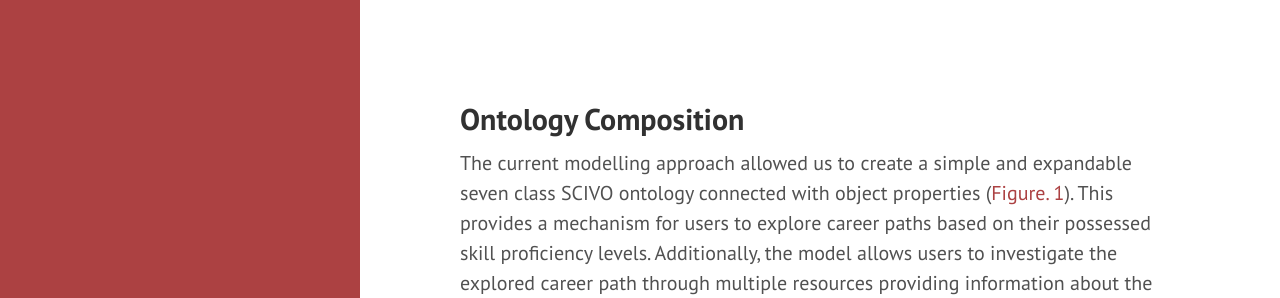
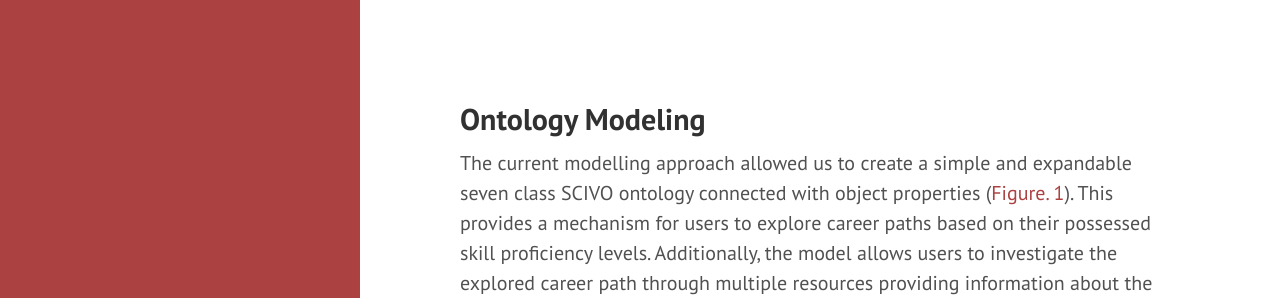
Before and after one commit to tetherless-world/sciv-ontology, a Jekyll site: the page built from modeling.md, in a window 1280 px wide and 921 px high. Shown: the top 298 px of the window. Built offline with Jekyll 4.4.1, drawn with Linux system fonts in a browser that asks for light colours; Markdown is read by kramdown in place of the engine named in the settings.

Commit message:
Update modeling.md

```diff
--- a/modeling.md
+++ b/modeling.md
@@ -7,7 +7,7 @@ title: Modeling Snippets
 <content>
 
 
-<h2 id="modelingabout">Ontology Composition</h2>
+<h2 id="modelingabout">Ontology Modeling</h2>
   <p>The current modelling approach allowed us to create a simple and expandable seven class SCIVO ontology connected with object properties (<a href="#fig1">Figure. 1</a>). This provides a mechanism for users to explore career paths based on their possessed skill proficiency levels. Additionally, the model allows users to investigate the explored career path through multiple resources providing information about the respective career path. </p>
 
 	<img src="../images/scivo.png" style="width:100%; height:100%"/>
```
